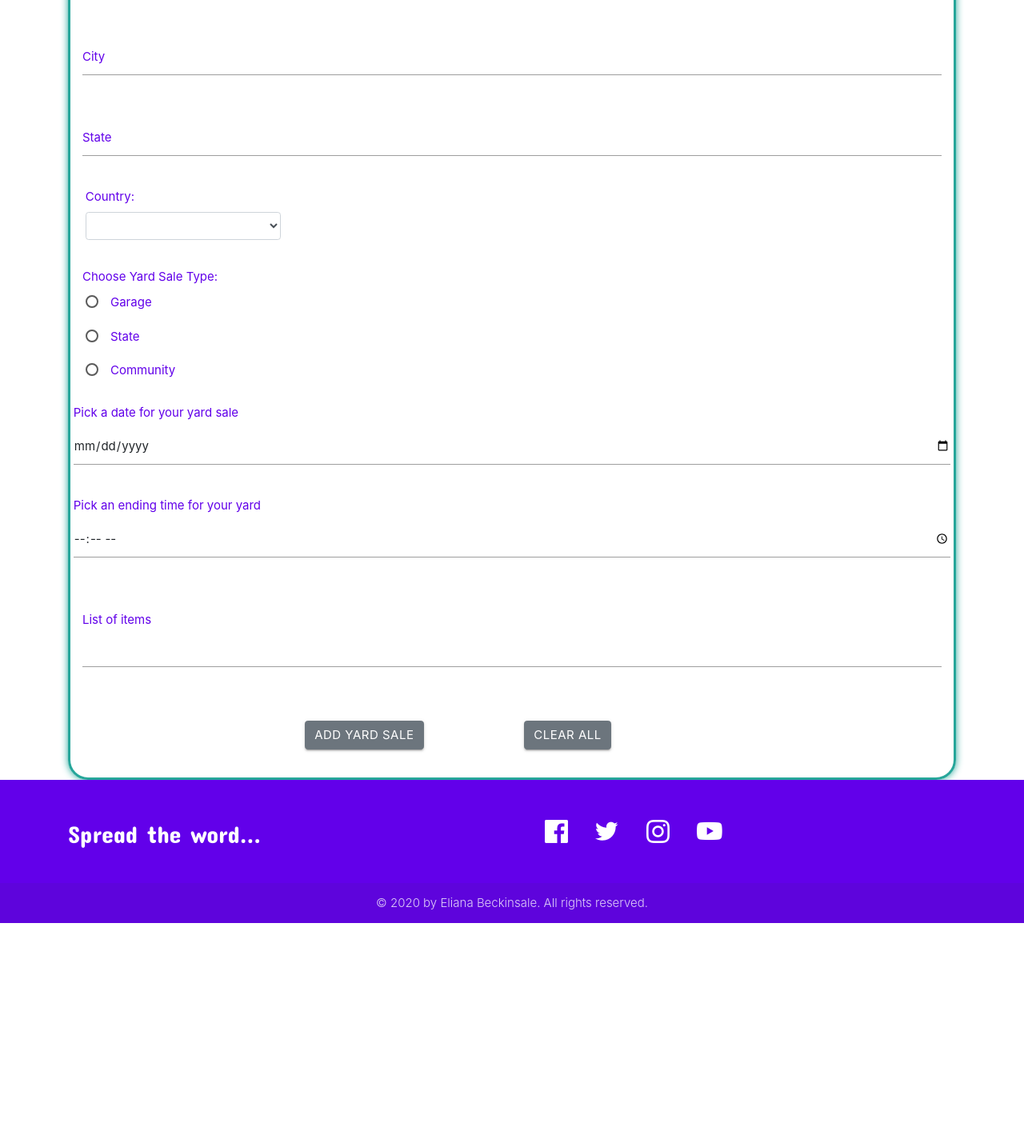
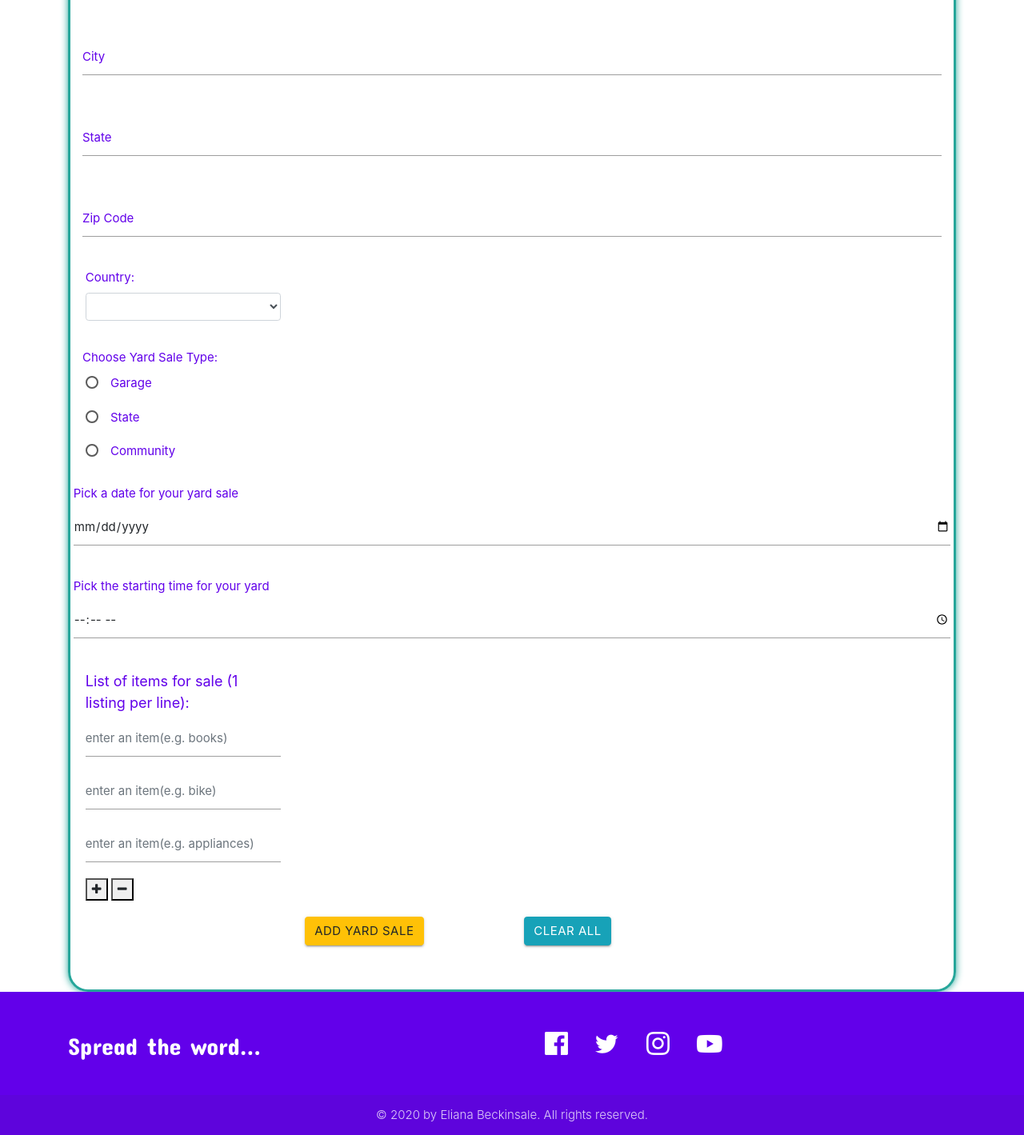
Before and after one commit to EliBec/my--first-data-centric-development-milestone-project, a Flask app: template templates/addyardsales.html in a window 1280 px wide. Shown: the part 1054-2473 px from the top of the page at 80% size. Before the commit the page ends 2208 px from the top, so only its background shows below. Run offline with Flask 2, Linux system fonts and the light colour scheme; the template is opened without the code that fills it, so the values that code supplies are empty; some libraries are stand-ins or nearby versions.

Commit message:
in app.py added functionality to retrieve address and fetch Google coordinates. In addyardsales.html  added minor changes to the form. In scripts.js, added functionality to + and - buttons in addyardsales.html

```diff
--- a/app.py
+++ b/app.py
@@ -1,4 +1,6 @@
 import os
+import requests
+import time
 from os import path
 from flask import Flask, render_template, redirect, request, url_for
 from flask_pymongo import PyMongo
@@ -43,7 +45,7 @@ def get_yardsales():
         yardsale_cat = request.form.get('categorysearch')
         if yardsale_cat != "":
             if yardsale_cat == "All":
-                searchcriteriadict['category'] = {'$in': ['Estate', 'Local', 'Community']}
+                searchcriteriadict['category'] = {'$in': ['Estate', 'Garage', 'Community']}
             else:
                 searchcriteriadict['category'] = yardsale_cat
 
@@ -74,10 +76,91 @@ def get_yardsales():
         return render_template('getyardsales.html', yardsales=yardsales, categories=categories, google_key= google_key)
 
 
-@app.route('/add_yardsales')
+@app.route('/add_yardsales', methods=["GET", "POST"])
 def add_yardsales():
     countries = mongo.db.countries.find()
+
     return render_template('addyardsales.html', countries=countries)
+
+
+@app.route('/insert_yardsale', methods=["GET", "POST"])
+def insert_yardsale():
+    # first find/fetch yard_sale collection object
+    yardsales = mongo.db.yard_sales
+
+    # retrieve address from form
+    address_1 = request.form.get('address1')
+    address_2 = request.form.get('address2')
+    city = request.form.get('city')
+    state = request.form.get('state')
+    zip = request.form.get('zip')
+
+    full_addr = address_1 +  address_2 + " " + city + " " + state + " " + zip
+
+    google_coor = google_get_coord(full_addr)
+    print(google_coor)
+    #addr_long = google_get_goelong(full_addr)
+
+    addr_lat = google_coor[0]
+    print(addr_lat)
+
+    addr_long = google_coor[1]
+    print(addr_long)
+
+    yardsales.insert_one({
+            'seller_first_name': request.form.get('first_name'),
+            'seller_last_name': request.form.get('last_name'),
+            'seller_email': request.form.get('email'),
+            'item_list': request.form.getlist('itemlist'),
+            'date': request.form.get('saledate'),
+            'time': request.form.get('saletime'),
+            'category': request.form.get('saletype'),
+            'address_1': request.form.get('address1'),
+            'city': request.form.get('city'),
+            'state': request.form.get('state'),
+            'country_code': request.form.get('countrycode'),
+            'zip': request.form.get('zip'),
+            'lat': addr_lat,
+            'long': addr_long
+        })
+
+    return redirect(url_for('get_yardsales'))
+
+
+# getting coordinates
+def google_get_goelat(full_addr):
+    print(full_addr)
+    # get coords for mapping
+    search_payload = {"key": google_key, "query": full_addr}
+    search_req = requests.get(googlemap_search_url, search_payload)
+    # make sure the page is reachable
+    # print(search_req.status_code)
+    search_json = search_req.json()
+    print(search_json)
+    time.sleep(.3)
+    latitude = search_json["results"][0]["geometry"]["location"]["lat"]
+    print(latitude)
+
+    return latitude
+
+
+# getting coordinates
+def google_get_coord(full_addr):
+
+    #print(full_addr)
+    # get coords for mapping
+    search_payload = {"key": google_key, "query": full_addr}
+    search_req = requests.get(googlemap_search_url, search_payload)
+    # make sure the page is reachable
+    # print(search_req.status_code)
+    search_json = search_req.json()
+    time.sleep(.3)
+    latitude = search_json["results"][0]["geometry"]["location"]["lat"]
+    longitude = search_json["results"][0]["geometry"]["location"]["lng"]
+    coordinates = [latitude, longitude,]
+    print(coordinates)
+
+    return coordinates
 
 
 @app.route('/updatedelete_yardsales')
--- a/static/js/script.js
+++ b/static/js/script.js
@@ -5,7 +5,7 @@ $(document).ready(function(){
     $("#clearsearch-btn").removeClass("btn btn-secondary").addClass("btn btn-warning" );
     });
 
-    $("#date-search").click(function(){
+    $("#datesearch").click(function(){
     $("#search-btn").removeClass("btn btn-secondary").addClass("btn btn-info" );
     $("#clearsearch-btn").removeClass("btn btn-secondary").addClass("btn btn-warning" );
     });
@@ -27,4 +27,16 @@ $(document).ready(function(){
     $('#search-form input[type="search"]').val('');
     $('#search-form #date-search').val('');
     });
+
+    /* Code originally taken from fellow student project https://github.com/LibbyH52/Cookbook-App/blob/master/static/js/script.js and modified to fit my project */
+    /* Dynamically add new item for sale to the Add Yard Sale form */
+    $(".new-input-btn").on("click", function() {
+        $('<input type="text" class="form-control" name="itemlist" placeholder="enter an item(e.g. books)" minlength=3 required/>').insertBefore(".new-input-btn");
+    });
+
+    /* Code originally taken from fellow student project https://github.com/LibbyH52/Cookbook-App/blob/master/static/js/script.js and modified to fit my project */
+    /* remove item from Add Yard Sale form */
+    $(".remove-input-btn").on("click", function() {
+        $("#additem input:last").remove();
+    });
 });
--- a/templates/addyardsales.html
+++ b/templates/addyardsales.html
@@ -10,57 +10,63 @@
         </div>
         <div class="add-yardsale-form-wrap">
         <div class="row">
-            <form action ="#" class="col s12">
+            <form action ="{{ url_for('insert_yardsale') }}" method="POST" class="col s12">
                 <div class="row">
                     <div class="input-field col s6">
-                        <input id="first_name" type="text" class="validate">
+                        <input id="first_name" type="text" class="validate" name="first_name" required>
                         <label class="label" for="first_name">First Name</label>
                     </div>
                     <div class="input-field col s6">
-                        <input id="last_name" type="text" class="validate">
+                        <input id="last_name" type="text" class="validate" name="last_name" required>
                         <label class="label" for="last_name">Last Name</label>
                     </div>
                 </div>
                 <div class="row">
                     <div class="input-field col s6">
-                        <input id="email" type="email" class="validate">
+                        <input id="email" type="email" class="validate" name="email" required>
                         <label class="label" for="email">Email</label>
                     </div>
                     <div class="input-field col s6">
                         <i class="material-icons prefix">phone</i>
-                        <input id="telephone" type="tel" class="validate">
+                        <input id="telephone" type="tel" class="validate" name="telephone">
                         <label class="label" for="telephone">Telephone</label>
                     </div>
                 </div>
                 <div class="row">
                     <div class="input-field col s12">
-                    <input id="address1" type="text" class="validate">
-                    <label class="label" for="address_1">Address Line 1</label>
+                    <input id="address1" type="text" class="validate" name="address1" required>
+                    <label class="label" for="address1">Address Line 1</label>
                     </div>
                 </div>
                 <div class="row">
                     <div class="input-field col s12">
-                    <input id="address2" type="text" class="validate">
-                    <label class="label" for="address_2">Address Line 2</label>
+                    <input id="address2" type="text" class="validate" name="address2">
+                    <label class="label" for="address2">Address Line 2</label>
                     </div>
                 </div>
                 <div class="row">
                     <div class="input-field col s12">
-                    <input id="city" type="text" class="validate">
+                    <input id="city" type="text" class="validate" name="city" required>
                     <label class="label" for="city">City</label>
                     </div>
                 </div>
                 <div class="row">
                     <div class="input-field col s12">
-                    <input id="state" type="text" class="validate">
+                    <input id="state" type="text" class="validate" name="state" required>
                     <label class="label" for="state">State</label>
+                    </div>
+                </div>
+                <div class="row">
+                    <div class="input-field col s12">
+                    <input id="zip" type="text" class="validate" name="zip" required>
+                    <label class="label" for="zip">Zip Code</label>
                     </div>
                 </div>
                 <div class="row">
                     <div class="col-lg-3 col-md-6 col-sm-12">
                         <div class="form-group">
                             <label class="label" style="font-size: 1rem;" for="countrycode"> Country: </label>
-                            <select name="countrycode" class="form-control" id="countrycode">
+                            <select name="countrycode" class="form-control" id="countrycode" required>
                             <option value=""></option>
                             <option value="All">All</option>
                             {% for country in countries %}
@@ -70,49 +76,58 @@
                         </div>
                     </div>
                 </div>
+
                 <div>
-                    <label class="label" style="font-size: 1rem;" > Choose Yard Sale Type: </label>
+                    <label style="font-size: 1rem;"> Choose Yard Sale Type: </label>
                     <br>
                     <p>
-                        <input class="with-gap" name="group1" type="radio" id="garagetype"  />
-                        <label style = "color: #26a69a;" for="garagetype">Garage</label>
+                        <input class="with-gap" name="saletype" type="radio" id="garagetype" value="garage" />
+                        <label for="garagetype" style = "color: #26a69a;" >Garage</label>
                     </p>
                     <p>
-                        <input class="with-gap" name="group1" type="radio" id="statetype"  />
-                        <label style = "color: #26a69a;" for="statetype">State</label>
+                        <input class="with-gap" name="saletype" type="radio" id="statetype" value="state"/>
+                        <label for="statetype" style = "color: #26a69a;" >State</label>
                     </p>
                     <p>
-                        <input class="with-gap" name="group1" type="radio" id="communitytype"  />
-                        <label style = "color: #26a69a;" for="communitytype">Community</label>
+                        <input class="with-gap" name="saletype" type="radio" id="communitytype" value="community" />
+                        <label for="communitytype" style = "color: #26a69a;" >Community</label>
                     </p>
                 </div>
+
                 <br>
                 <div class = "row">
                     <label class="label" style="font-size: 1rem;" >Pick a date for your yard sale</label>
-                    <input type="date" class="datepicker" id="saledate" name="saledate" for="saledate">
+                    <input type="date" class="datepicker" id="saledate" name="saledate" for="saledate" required>
                 </div>
                 <div class = "row">
-                    <label class="label" style="font-size: 1rem;"> Pick an ending time for your yard </label>
-                    <input type="time" id="saletime" name="saletime" for="saletime">
+                    <label class="label" style="font-size: 1rem;"> Pick the starting time for your yard </label>
+                    <input type="time" id="saletime" name="saletime" for="saletime" required>
                 </div>
-                <div class="row">
-                    <div class="input-field col s12">
-                        <textarea id="itemlist" class="materialize-textarea"></textarea>
-                        <label class="label" for="itemlist">List of items</label>
+                <div class="row" id="additem">
+                    <div class="col-lg-3 col-md-6 col-sm-12">
+                        <!-- input boxes to add ingredients one-by-one-->
+                        <label for="item">List of items for sale (1 listing per line): </label>
+                        <input type="text" class="form-control ingredient" name="itemlist" placeholder="enter an item(e.g. books)" minlength=3 required/>
+                        <input type="text" class="form-control ingredient" name="itemlist" placeholder="enter an item(e.g. bike)" minlength=3 />
+                        <input type="text" class="form-control ingredient" name="itemlist" placeholder="enter an item(e.g. appliances)" minlength=3 />
+                        <!--buttons to add / remove input boxes-->
+                        <button type="button" class="new-input-btn btn-ingredient"><i class="fa fa-plus" aria-hidden="true"></i>
+                        </button>
+                        <button type="button" class="remove-input-btn btn-ingredient"><i class="fa fa-minus" aria-hidden="true"></i>
+                        </button>
                     </div>
                 </div>
-            </form>
-        </div>
-
                 <div class="row">
                     <div class="col-lg-3 col-md-6 col-sm-12"></div>
                     <div class="col-lg-3 col-md-6 col-sm-6">
-                <button type="Submit" id="add-sale-btn" class="btn btn-secondary">Add Yard Sale</button>
+                        <button class="btn btn-warning" id="add-sale-btn"  type="Submit" name="action">Add Yard Sale</button>
                     </div>
                     <div class="col-lg-3 col-md-6 col-sm-6">
-                <button type="button" id="clear-all-btn" class="btn btn-secondary">Clear All</button>
+                        <button class="btn btn-info" id="clear-all-btn" type="button" >Clear All</button>
                     </div>
                     <div class="col-lg-3 col-md-6 col-sm-12"></div>
+                </div>
+            </form>
         </div>
       </div>
     </div>
--- a/templates/getyardsales.html
+++ b/templates/getyardsales.html
@@ -77,7 +77,7 @@
                         <div class="map" id="map_{{ yard_sale._id }}">
                             <iframe width="100%" height="200" frameborder="0" style="border:0"
                                     title="Map of {{ yard_sale.seller_first_name}}, {{ yard_sale.seller_last_name }}"
-                                    src="https://www.google.com/maps/embed/v1/search?key={{ google_key }}&q={{ yard_sale.location }}&center={{ yard_sale.lat }},{{ yard_sale.long }}&zoom=16">
+                                    src="https://www.google.com/maps/embed/v1/search?key={{ google_key }}&q={{ yard_sale.address_1 }}&center={{ yard_sale.lat }},{{ yard_sale.long }}&zoom=16">
                             </iframe>
                         </div>
                     <br>
```
Lines whose indentation alone changed are shown as unchanged.
